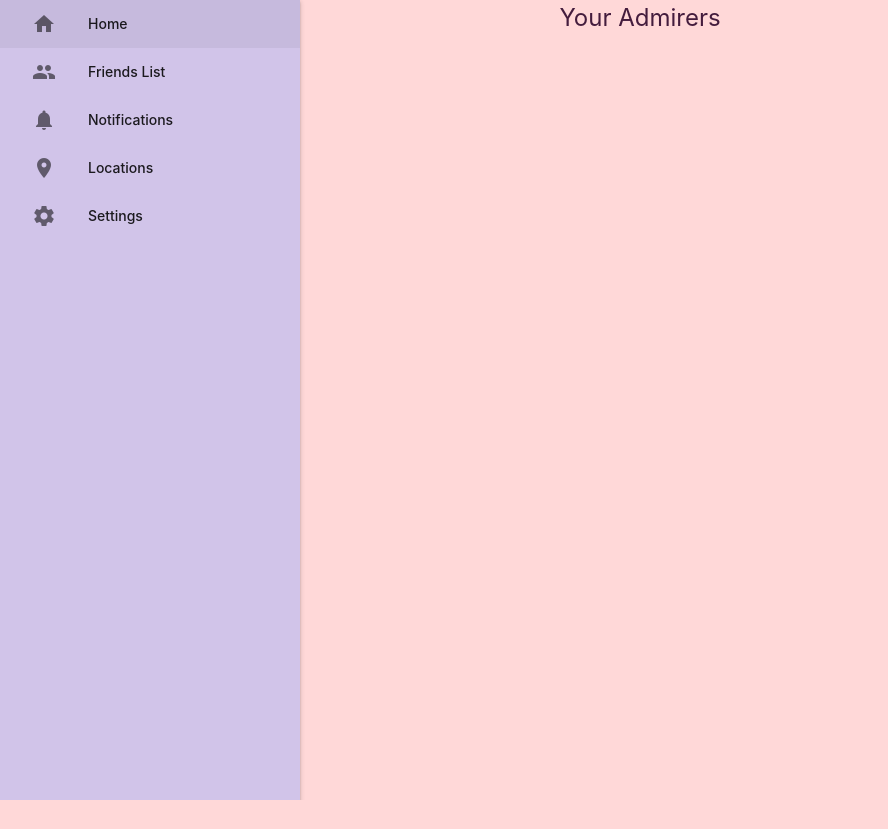
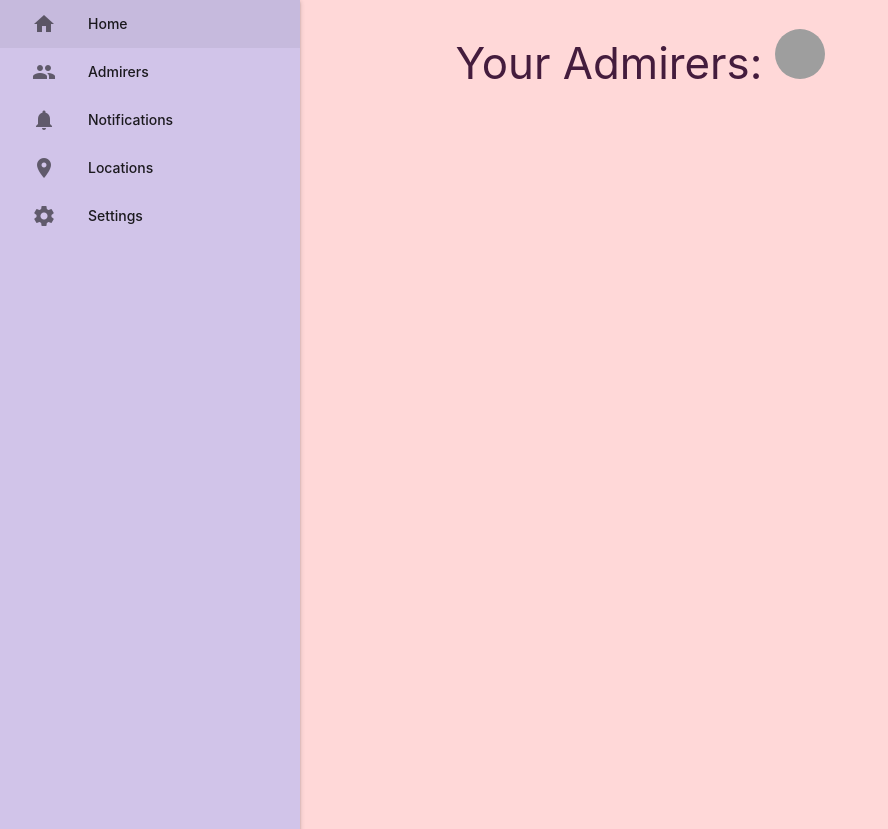
Before and after one commit to Zehntausend/Zehntausend-Friend-Safe-App, a Flask app: template App/templates/followers.html in a window 1280 px wide. Shown: the whole page, without its empty margins (0-888 px from the left). Before the commit the page ends 800 px from the top, so only its background shows below. Run offline with Flask 3, Linux system fonts and the light colour scheme; the template is opened without the code that fills it, so the values that code supplies are empty; grey boxes are pictures that could not be loaded.

Commit message:
you could now press home icon and followers icon

```diff
--- a/App/templates/followers.html
+++ b/App/templates/followers.html
@@ -1,6 +1,12 @@
 {% extends "layout.html" %}
 {% block title %}App Users{% endblock %}
-{% block page %}Your Admirers{% endblock %}
+{% block page %}
+<style>
+  h3 img {
+      border-radius: 50%;
+  }
+</style>
+<h3>Your Admirers: <img src="https://i.postimg.cc/rsQNFP9C/removal-ai-tmp-64472b3db3716.png" alt="Emote" width="50" height="50"></h3>{% endblock %}
 
 {{ super() }}
 
--- a/App/templates/layout.html
+++ b/App/templates/layout.html
@@ -31,8 +31,8 @@
     <div class="container" id="content">{% block content %}{% endblock %}</div>
     <!-- Add the sidebar for desktop view -->
     <ul id="sidebar" class="sidenav sidenav-fixed">
-      <li><a href="/"><i class="material-icons">home</i>Home</a></li>
-      <li><a href="/user/friends"><i class="material-icons">group</i>Friends List</a></li>
+      <li><a href="/me"><i class="material-icons">home</i>Home</a></li>
+      <li><a href="/following"><i class="material-icons">group</i>Admirers</a></li>
       <li><a href="/user/notifications"><i class="material-icons">notifications</i>Notifications</a></li>
       <li><a href="/user/locations"><i class="material-icons">location_on</i>Locations</a></li>
       <li><a href="/user/settings"><i class="material-icons">settings</i>Settings</a></li>
@@ -41,8 +41,8 @@
     <!-- Add the bottom navigation bar for mobile view -->
     <div id="bottom-nav" class="hide-on-large-only">
       <ul>
-        <li><a href="/"><i class="material-icons">home</i></a></li>
-        <li><a href="/user/friends"><i class="material-icons">group</i></a></li>
+        <li><a href="/me"><i class="material-icons">home</i></a></li>
+        <li><a href="/following"><i class="material-icons">group</i></a></li>
         <li><a href="/user/notifications"><i class="material-icons">notifications</i></a></li>
         <li><a href="/user/locations"><i class="material-icons">location_on</i></a></li>
         <li><a href="/user/settings"><i class="material-icons">settings</i></a></li>
```
Also changed, not shown: wsgi.py (+7 -0 lines).
